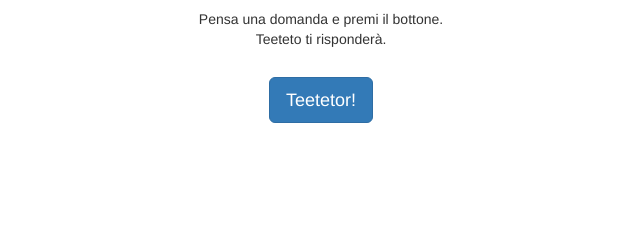
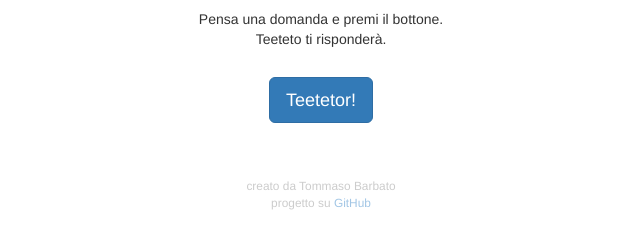
Before and after one commit to epistrephein/teetetor, a plain HTML site: page index.html in a window 1280 px wide. Shown: the part 294-542 px from the top of the page, without its empty margins (319-959 px from the left). Drawn offline with nearby package versions, Linux system fonts and the light colour scheme.

Commit message:
added footer with credits

```diff
--- a/index.html
+++ b/index.html
@@ -25,6 +25,10 @@
       <h4>Generatore casuale di risposte di Teeteto.</h4>
       <p>Pensa una domanda e premi il bottone.<br>Teeteto ti risponderà.</p>
       <a href="javascript:window.location.reload()"><button type="button" class="btn btn-primary btn-lg button-answer">Teetetor!</button></a>
+      <footer>
+        <p>creato da Tommaso Barbato</p>
+        <p>progetto su <a href="https://github.com/epistrephein/teetetor">GitHub</a></p>
+      </footer>
     </div>
   </body>
 </html>
--- a/style.css
+++ b/style.css
@@ -9,3 +9,16 @@
 .button-answer {
   margin-top: 1em;
 }
+footer {
+  margin-top: 5em;
+  font-size: 0.85em;
+  line-height: 0.65em;
+  color: #ccc;
+  font-weight: 300;
+}
+footer a {
+  color: #a2c6e5;
+}
+footer a:hover {
+  color: #65a0d4;
+}
```
